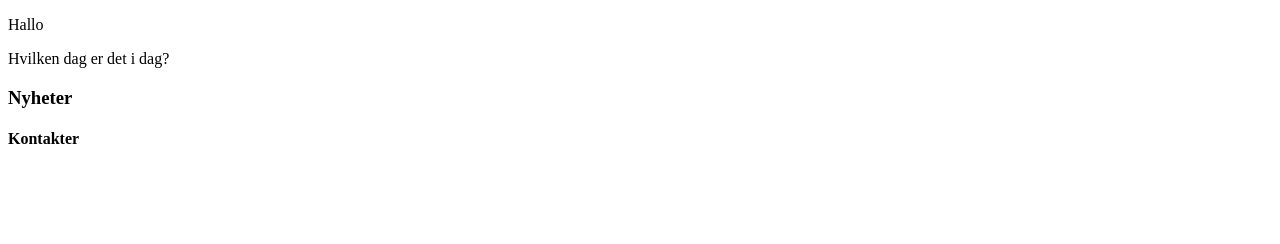
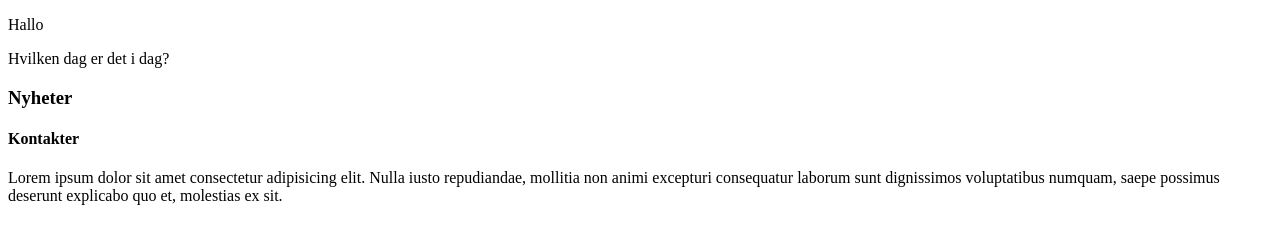
Before and after one commit to IrynaOstapenko/Tema_4, a plain HTML site: page index.html in a window 1280 px wide. Drawn offline with Linux system fonts and the light colour scheme.

Commit message:
Added lorem

```diff
--- a/index.html
+++ b/index.html
@@ -13,6 +13,8 @@
         <h3>Nyheter</h3>
         <h4>Kontakter</h4>
 
+        <p>Lorem ipsum dolor sit amet consectetur adipisicing elit. Nulla iusto repudiandae, mollitia non animi excepturi consequatur laborum sunt dignissimos voluptatibus numquam, saepe possimus deserunt explicabo quo et, molestias ex sit.</p>
+
 
 	</body>
 </html>
```
